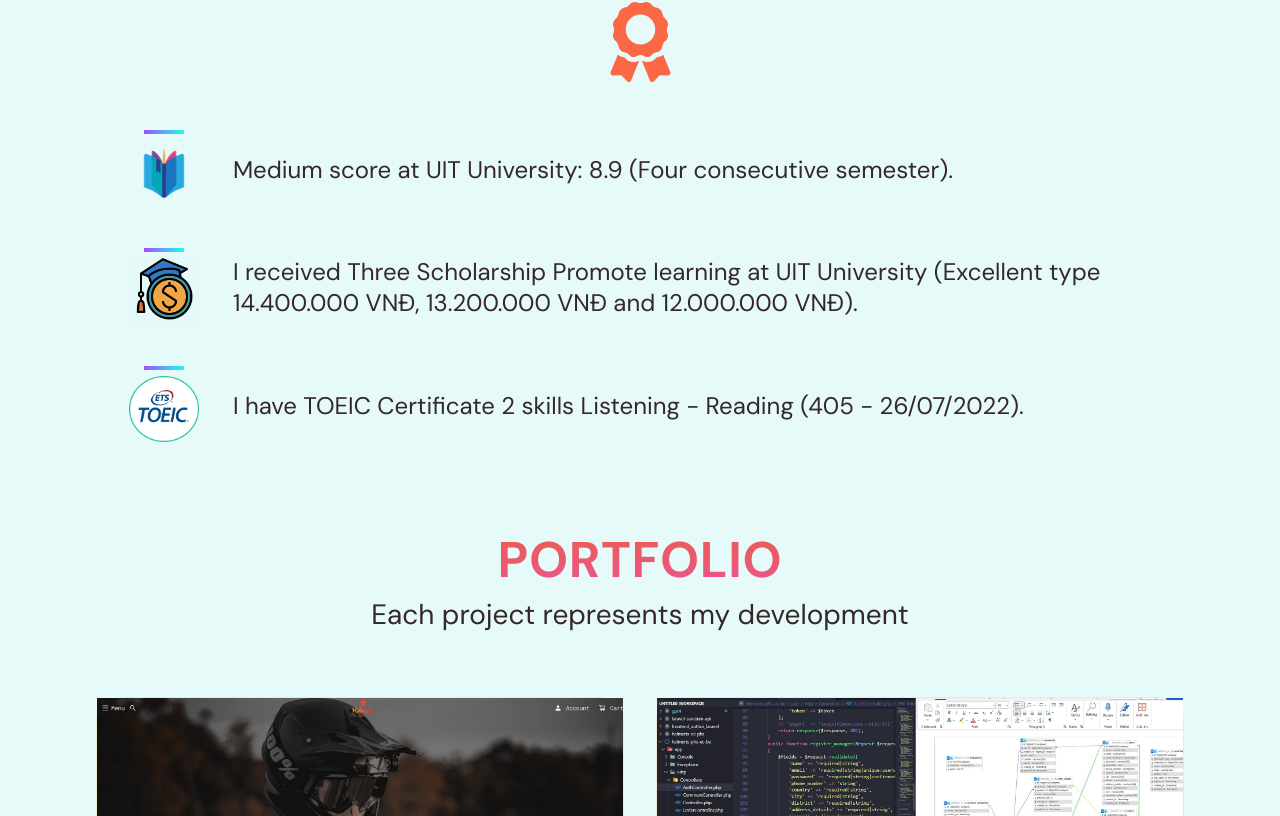
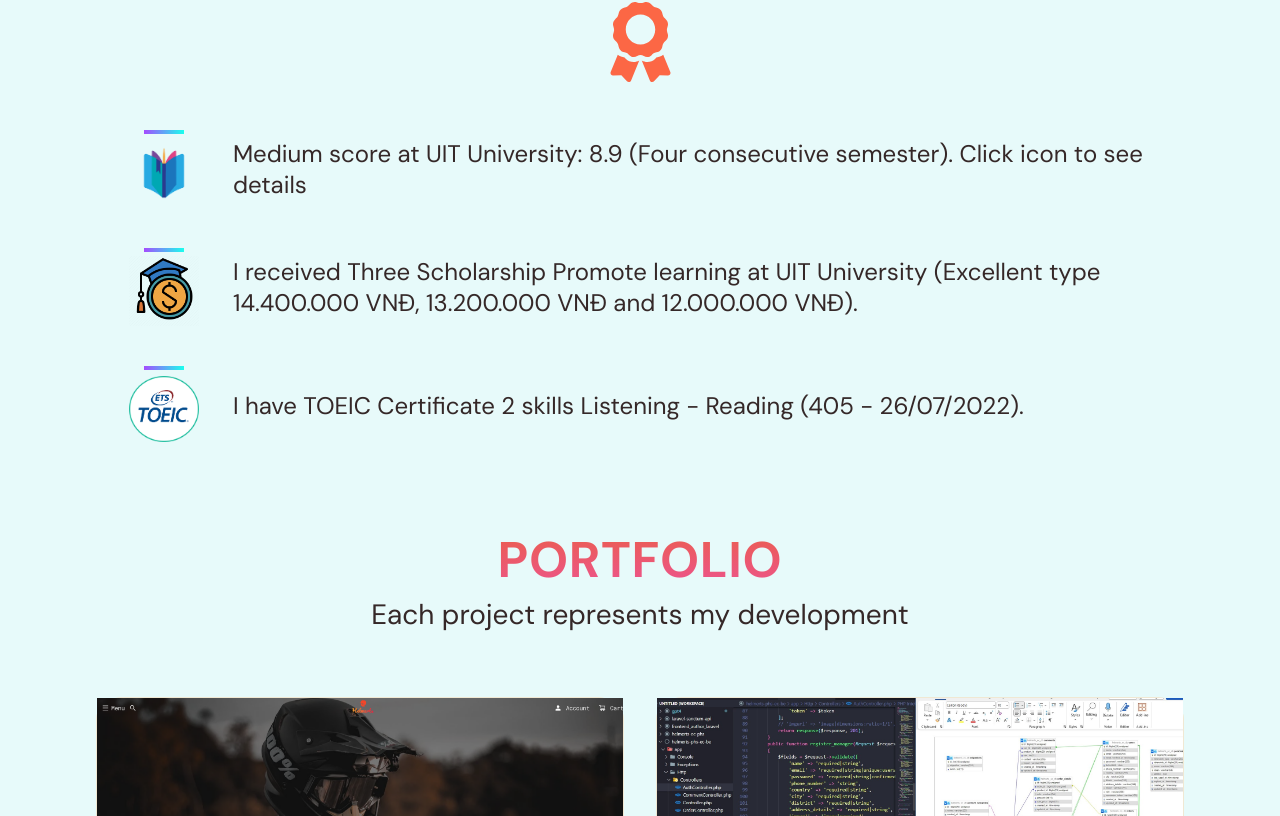
Before and after one commit to phuchs47203/portfolio-phs, a React (Vite) app: page / in a window 1280 px wide. Shown: the part 2344-3160 px from the top of the page. Built offline with nearby package versions, Linux system fonts and the light colour scheme.

Commit message:
remove redis

```diff
--- a/src/container/Achievement/Achievement.jsx
+++ b/src/container/Achievement/Achievement.jsx
@@ -6,7 +6,7 @@ import { FaAward } from 'react-icons/fa';
 const achieDATA = [
     {
         logourl: imagess.score,
-        text: 'Medium score at UIT University: 8.9 (Four consecutive semester).',
+        text: 'Medium score at UIT University: 8.9 (Four consecutive semester). Click icon to see details',
         linkDemonstrate: 'https://drive.google.com/file/d/1H1ZkCTncpywCk26wi_Ea25rN8gLWOEn1/view',
     },
     {
--- a/src/container/Portfolio/Portfolio.jsx
+++ b/src/container/Portfolio/Portfolio.jsx
@@ -11,7 +11,8 @@ const projectDATA = [
         srccode: 'https://github.com/phuchs47203/helmerts-ec-phs',
         democode: 'https://drive.google.com/file/d/1GN0pAjsYqGvt2MYgaMsOZn_OP2quZdOY/view?usp=sharing',
         commen: '#comment'
-    }, {
+    },
+    {
         urlimg: images.helmerts_be,
         date: 'Oct 15, 2023',
         title: 'E-COMMERCE - BackEnd - In Process',
@@ -96,7 +97,7 @@ const projectDATA = [
     {
         urlimg: images.appThuVien,
         date: 'Jun 08, 2023',
-        title: 'Library Management',
+        title: 'Library Management - Finished',
         description: 'Project of Library Management System: JAVA, System analysis and design, Built Database, User Authorization, JDBC, MVC famework',
         srccode: 'https://github.com/phuchs47203/App_ThuVien.git',
         democode: '',
--- a/src/container/Skills/Skills.jsx
+++ b/src/container/Skills/Skills.jsx
@@ -31,10 +31,10 @@ const skillData = [
         imgURL: imagess.oracle,
         content: 'Ditrbuted Database, Connect Computer In Ditributed system. I can use Oracle to manage the Database. I can write SQL from basic to advanced, create Trigger, Function, Procedure, ... I know the user authorization in the database.'
     },
-    {
-        imgURL: imagess.redis,
-        content: 'Redis with ditributed database'
-    },
+    // {
+    //     imgURL: imagess.redis,
+    //     content: 'Redis with ditributed database'
+    // },
 
     {
         imgURL: imagess.mysql,
```
